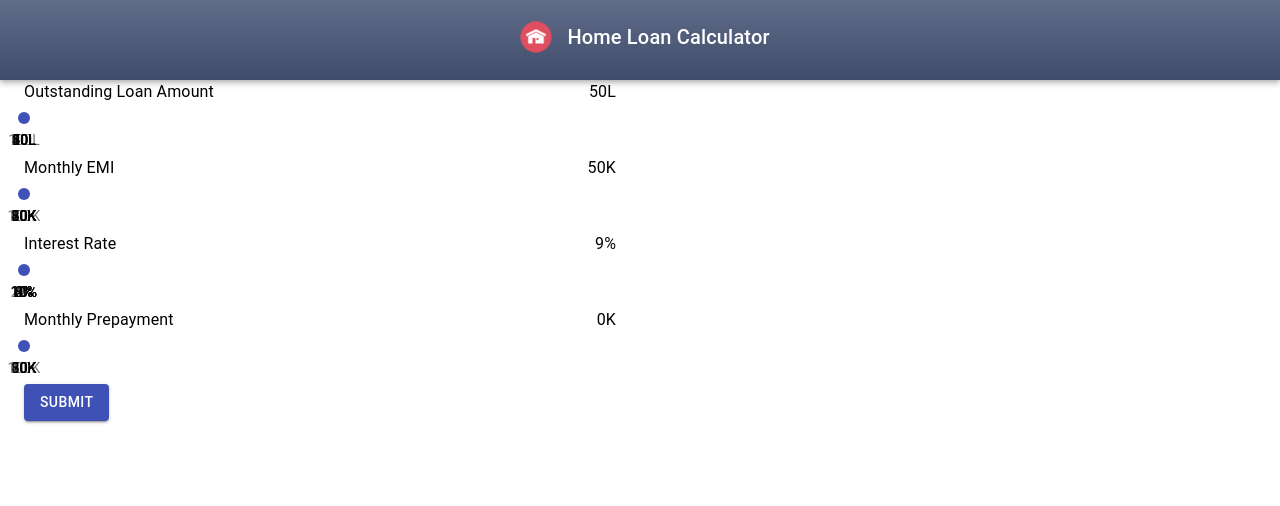
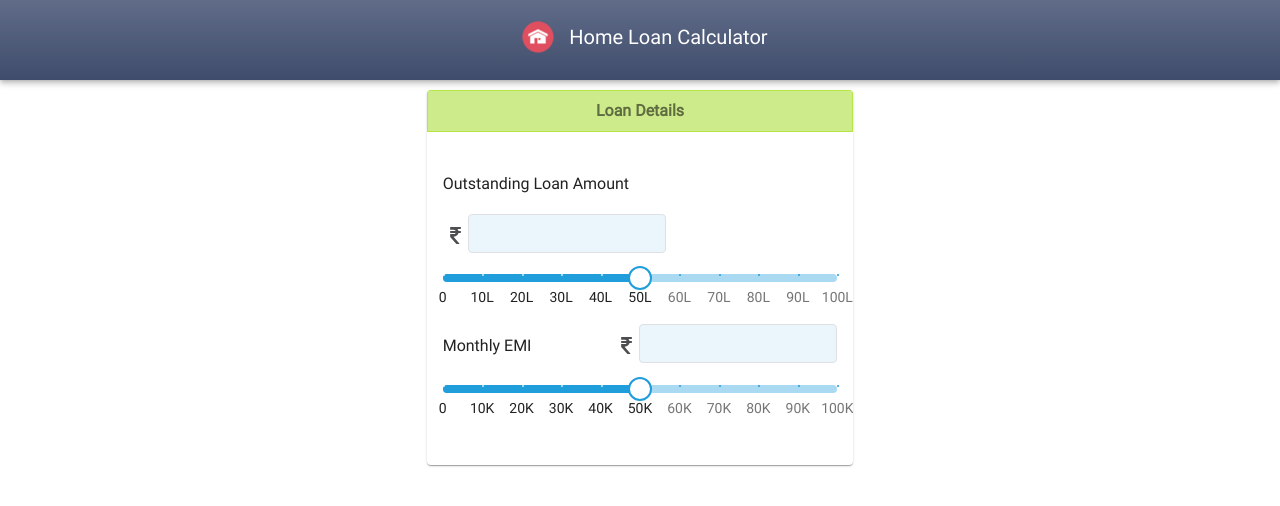
Before and after one commit to patelvimal/HomeLoanScheduler, a Next.js app: page / in a window 1280 px wide. Shown: the top 506 px of the page. Built offline with nearby package versions, Linux system fonts and the light colour scheme.

Commit message:
Input Slider component completed

```diff
--- a/src/components/App.jsx
+++ b/src/components/App.jsx
@@ -5,7 +5,6 @@ import LoanForm from './LoanForm';
 import LoanResult from './LoanReport';
 import Header from './Header';
 import InputSlider from './InputSlider';
-
 
 const App = () => {
 	//return <MyForm/>
--- a/src/components/InputSlider.jsx
+++ b/src/components/InputSlider.jsx
@@ -1,52 +1,80 @@
-import TextField from '@material-ui/core/TextField';
+// import { createMuiTheme, makeStyles, ThemeProvider } from '@material-ui/core/styles';
+// import TextField from '@material-ui/core/TextField';
 // import React from 'react';
 // import { withStyles, makeStyles } from '@material-ui/core/styles';
 // import Slider from '@material-ui/core/Slider';
 
-// const PrettoSlider = withStyles({
-//     root: {
-//         color: '#52af77',
-//         height: 8,
-//     },
-//     thumb: {
-//         height: 24,
-//         width: 24,
-//         backgroundColor: '#fff',
-//         border: '2px solid currentColor',
-//         marginTop: -8,
-//         marginLeft: -12,
-//         '&:focus, &:hover, &$active': {
-//             boxShadow: 'inherit',
-//         },
-//     },
-//     active: {},
-//     valueLabel: {
-//         left: 'calc(-50% + 4px)',
-//     },
-//     track: {
-//         height: 8,
-//         borderRadius: 4,
-//     },
-//     rail: {
-//         height: 8,
-//         borderRadius: 4,
-//     },
-// })(Slider);
 
-// const SliderInput = ()=> {
+// const InputSlider = ()=> {
 
 //     return(
 //         <PrettoSlider valueLabelDisplay="auto" aria-label="pretto slider" defaultValue={20} />
 //     )
 // }
 
-// export default SliderInput;
+// export default InputSlider;
+
+import TextField from '@material-ui/core/TextField';
+import RupeeIcon from '../components/RupeeIcon';
+
+const useStyles = makeStyles({
+	root:{
+		marginBottom: 5
+	},
+	sliderRoot: {
+		color: '#209ddb',
+		height: '8px'
+	},
+
+	thumb: {
+		height: '24px',
+		width: '24px',
+		backgroundColor: '#fff',
+		border: '2px solid currentColor',
+		marginTop: '-8px',
+		marginLeft: '-12px'
+	},
+	active: {},
+	valueLabel: {
+	  left: 'calc(-50% + 4px)',
+	},
+	track: {
+	  height: 8,
+	  borderRadius: 4,
+	},
+	rail: {
+	  height: 8,
+	  borderRadius: 4,
+	},
+	label: {
+		padding: '14px 0',
+	},
+	inputContainer:{
+		// width:200,
+		padding: '4px 0'
+	},
+	rupeeIcon: {
+		width: 17,
+		height: 17,
+		margin: '13px 4px',
+		float: 'left',
+		color: '#4e4e50'
+	},
+	input: {
+		padding: '8px',
+		borderRadius: 4,
+		fontSize: '18px',
+		border: 'solid 1px rgb(223, 224, 228)',
+		width: 180,
+		background: '#a6daf23d'
+	}
+});
 
 import React from 'react';
 import Grid from '@material-ui/core/Grid';
 import Typography from '@material-ui/core/Typography';
 import Slider from '@material-ui/core/Slider';
-
+import { withStyles, makeStyles } from '@material-ui/core/styles';
 
 export default function InputSlider(props) {
 	const { min, max, step, defaultValue, marks,suffix,name } = props;
@@ -80,49 +108,57 @@ export default function InputSlider(props) {
 		console.log(value);
 		return value;
 	}
+	const classes = useStyles();
+	return (
 
-	return (
-		<div className="inputSlider">
+		<div className={classes.root}>
 			<Grid container justify="space-between">
-				<Typography align="left" className="leftLabel">{props.label}</Typography>
-				<Typography align="right" className="rightLabel">{value}{suffix}</Typography>
+
+				<Typography align="left" className={classes.label}>{props.label}</Typography>
+				<div className={classes.inputContainer}>
+					{/* <img src="/rupee.svg" alt="rupee" className={classes.rupeeIcon}></img> */}
+					<RupeeIcon className={classes.rupeeIcon}></RupeeIcon>
+					<input type="text" className={classes.input}></input>
+					{/* <TextField
+                            required
+                            //={formSubmitted && !loanInfo.loanAmount}
+							id="loanAmount"
+							size="small"
+                            // label="Outstanding Loan Amount"
+							name="loanAmount"
+							variant="filled"
+                           // onChange={onChange}
+                            //variant={inputFieldStyle}
+							//helperText={(formSubmitted && !loanInfo.loanAmount) ? "Amount is Required!" : null}
+				/> */}
+				</div>
+
+				{/* <Typography align="right" className="rightLabel">{value}{suffix}</Typography> */}
 			</Grid>
 			<Grid container alignItems="center">
-				<Grid className="slider">
-					<Slider
+			<Slider
 						value={typeof value === 'number' ? value : 0}
 						onChange={handleSliderChange}
 						aria-labelledby="input-slider"
+						classes={{
+							root: classes.sliderRoot,
+							rail: classes.rail,
+							track: classes.track,
+							thumb: classes.thumb,
+							active: classes.active,
+							valueLabel: classes.valueLabel
+						}}
 						min={min}
 						max={max}
 						step={step}
 						marks={marks}
 						name={name}
-						// valueLabelDisplay='auto'
+						valueLabelDisplay='auto'
 						// getAriaValueText={selecedValueText}
 					// valueLabelFormat={valueLabelFormat}
 					/>
-				</Grid>
-
 				<Grid className="input">
-					{/* <TextField
-              // disabled
-              // required
-              size="small"
-              fullWidth
-              value={value}
-              id="loanAmount"
-              onChange={handleInputChange}
-              onBlur={handleBlur}
-              name="loanAmount"
-               variant='filled'
-              // inputProps={{
-              //   step: 10,y
-              //   min: 0,
-              //   max: 100,
-              //   'aria-labelledby': 'input-slider',
-              // }}
-          />  */}
+				{/* <PrettoSlider valueLabelDisplay="auto" aria-label="pretto slider" defaultValue={20} /> */}
 				</Grid>
 			</Grid>
 		</div>
--- a/src/components/LoanForm.jsx
+++ b/src/components/LoanForm.jsx
@@ -13,6 +13,54 @@ import AccountBalanceIcon from '@material-ui/icons/AccountBalance';
 import Avatar from '@material-ui/core/Avatar';
 import InputSlider from './InputSlider';
 import { Router ,useRouter } from 'next/router';
+import IconButton from '@material-ui/core/IconButton';
+import Input from '@material-ui/core/Input';
+import InputLabel from '@material-ui/core/InputLabel';
+import Visibility from '@material-ui/icons/Visibility';
+import VisibilityOff from '@material-ui/icons/VisibilityOff';
+import Card from '@material-ui/core/Card';
+import CardContent from '@material-ui/core/CardContent';
+import CardHeader from '@material-ui/core/CardHeader';
+
+const useStyles = makeStyles({
+    submit: {
+        margin:'25px 0'
+    },
+    form :{
+        '& > div' : {
+            margin: '5px 0px'
+        }
+    },
+    gridContainer: {
+		marginTop: 25
+	},
+	formContainer: {
+		margin: '10px auto'
+    },
+
+
+});
+
+
+
+const useCardStyles = makeStyles({
+    header: {
+        padding: '8px 16px',
+        textAlign:'center',
+        background: '#cdeb8b',
+	    background: '-moz-linear-gradient(top,  #cdeb8b 0%, #cdeb8b 100%)',
+	    background: '-webkit-linear-gradient(top,  #cdeb8b 0%,#cdeb8b 100%)',
+	    background: 'linear-gradient(to bottom,  #cdeb8b 0%,#cdeb8b 100%)',
+	    filter: 'progid:DXImageTransform.Microsoft.gradient( startColorstr="#cdeb8b", endColorstr="#cdeb8b",GradientType=0 )',
+	    border: 'solid 1px #b4e645'
+    },
+    subHeader: {
+        fontWeight:'Bold'
+    },
+    content: {
+        margin: '10px 0px'
+    }
+});
 
 const LoanForm = (props) => {
     const LOAN_AMOUNT_DEFAULT_VALUE = 50;
@@ -63,10 +111,18 @@ const LoanForm = (props) => {
         return !!(loanAmount && emi && interestRate);
     }
 
+    const cardClasses = useCardStyles();
+    const formClasses = useStyles();
     return (
         <Grid container spacing={0} className='loanDetailsForm'>
-            <Grid item xs={12} md={6} className='formContainer'>
-                <Container component="main">
+            <Grid item xs={12} md={4} className={formClasses.formContainer}>
+                <Card>
+                    <CardHeader subheader="Loan Details" classes={{
+                        root:cardClasses.header,
+                        subheader:cardClasses.subHeader
+                    }}>
+                    </CardHeader>
+                    <CardContent className={cardClasses.content}>
                         <form  noValidate>
                             <InputSlider
                                 label="Outstanding Loan Amount"
@@ -90,7 +146,14 @@ const LoanForm = (props) => {
                                 name="emi"
                                 marks={emiAmountMarker}
                             />
-                        <InputSlider
+                        </form>
+                    </CardContent>
+                </Card>
+                <Container component="main">
+                    <form  noValidate>
+
+
+                        {/*<InputSlider
                             label="Interest Rate"
                             min={0}
                             max={20}
@@ -120,7 +183,7 @@ const LoanForm = (props) => {
                             onClick={onSubmit}
                             className='submit'>
                         Submit
-                        </Button>
+                        </Button> */}
                     </form>
                 </Container>
             </Grid>
--- /dev/null
+++ b/src/components/RupeeIcon.jsx
@@ -0,0 +1,7 @@
+const RupeeIcon = (props) => {
+    return (
+    <svg xmlns="http://www.w3.org/2000/svg" className={props.className} fill="currentColor" width="64" height="64" shape-rendering="geometricPrecision" text-rendering="geometricPrecision" image-rendering="optimizeQuality" fill-rule="evenodd" clip-rule="evenodd" viewBox="0 0 640 640"><path d="M124.608-.012h391.174c3.354 0 6.095 2.811 6.095 6.26V65.86c0 3.437-2.74 6.248-6.095 6.248H393.607c19.264 22.406 33.024 49.395 39.26 79.052h82.915c3.354 0 6.094 2.8 6.094 6.249v59.622c0 3.437-2.74 6.26-6.094 6.26h-82.915c-7.476 35.516-25.772 67.241-51.355 91.797-33.52 32.161-79.666 52.11-130.383 52.11v.201h-5.634l219.416 250.196c5.93 6.768-4.464 21.827-9.118 21.84l-101.446.578L120.12 372.914c-1.949-2.209-2.445-5.232-1.594-7.902v-97.82H251.13v.19c23.846 0 45.46-9.308 61.11-24.308 6.072-5.835 11.221-12.496 15.202-19.784H124.609c-3.343 0-6.083-2.823-6.083-6.26v-59.623c0-3.448 2.74-6.248 6.083-6.248h202.833c-3.98-7.287-9.13-13.972-15.201-19.783-15.65-15.012-37.265-24.32-61.111-24.32v.19H118.526V6.248c0-3.45 2.74-6.26 6.082-6.26z" /></svg>
+    )
+}
+
+export default RupeeIcon;
--- a/src/pages/_app.js
+++ b/src/pages/_app.js
@@ -1,7 +1,7 @@
 import App from 'next/app'
 import Head from 'next/head'
 import React from 'react'
-// import '../assets/fonts.css';
+import '../assets/fonts.css';
 // import '../assets/site.css';
 // import '../assets/App.scss';
 // import '../assets/InputSlider.scss';
@@ -11,7 +11,7 @@ import Header from '../components/Header';
 
 const theme = createMuiTheme({
 	typography: {
-    // fontFamily: "Roboto-Regular"
+     fontFamily: "Roboto-Regular"
 	}
 });
 
```
Also changed, not shown: public/rupee.svg (added). Lines whose indentation alone changed are shown as unchanged.
